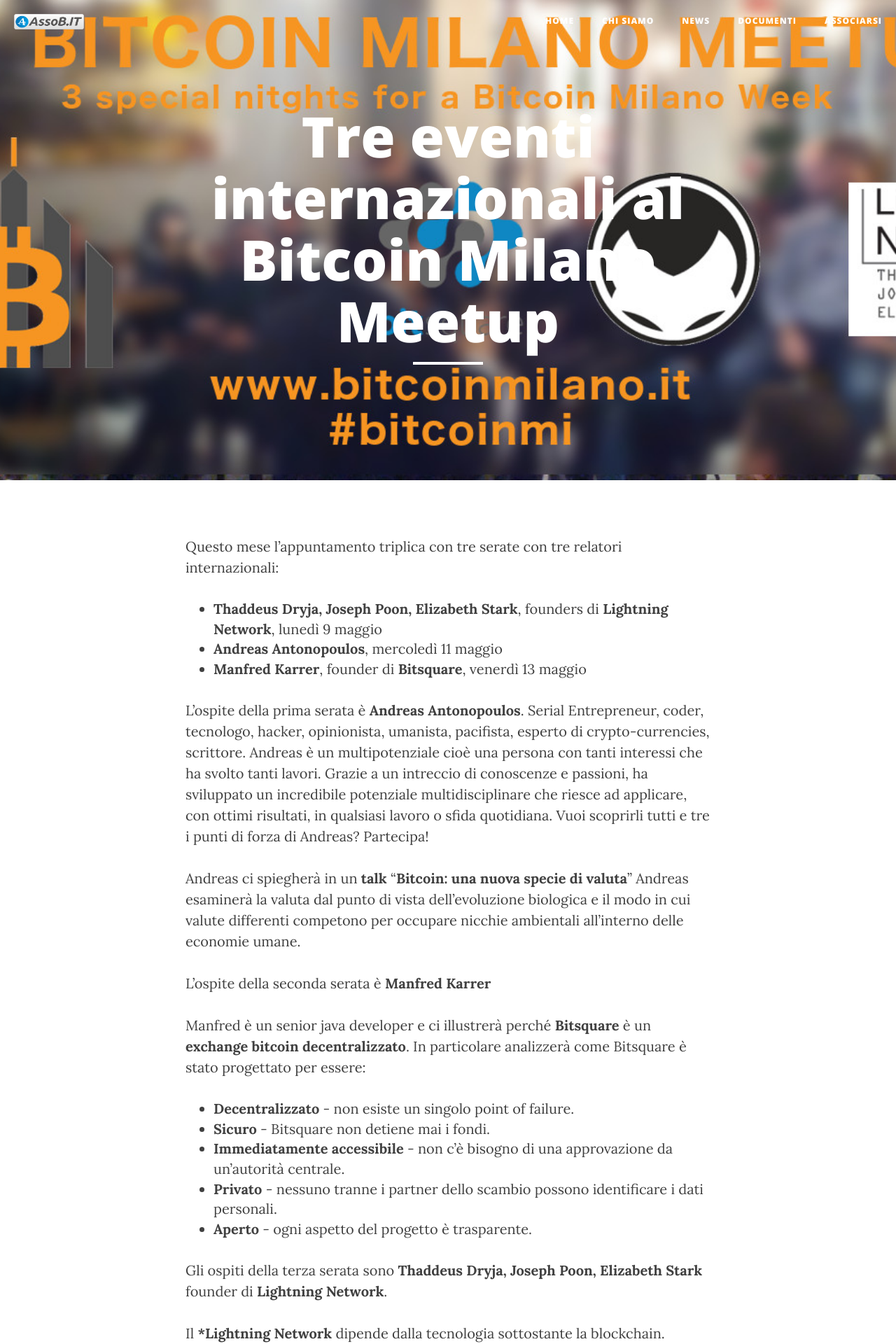
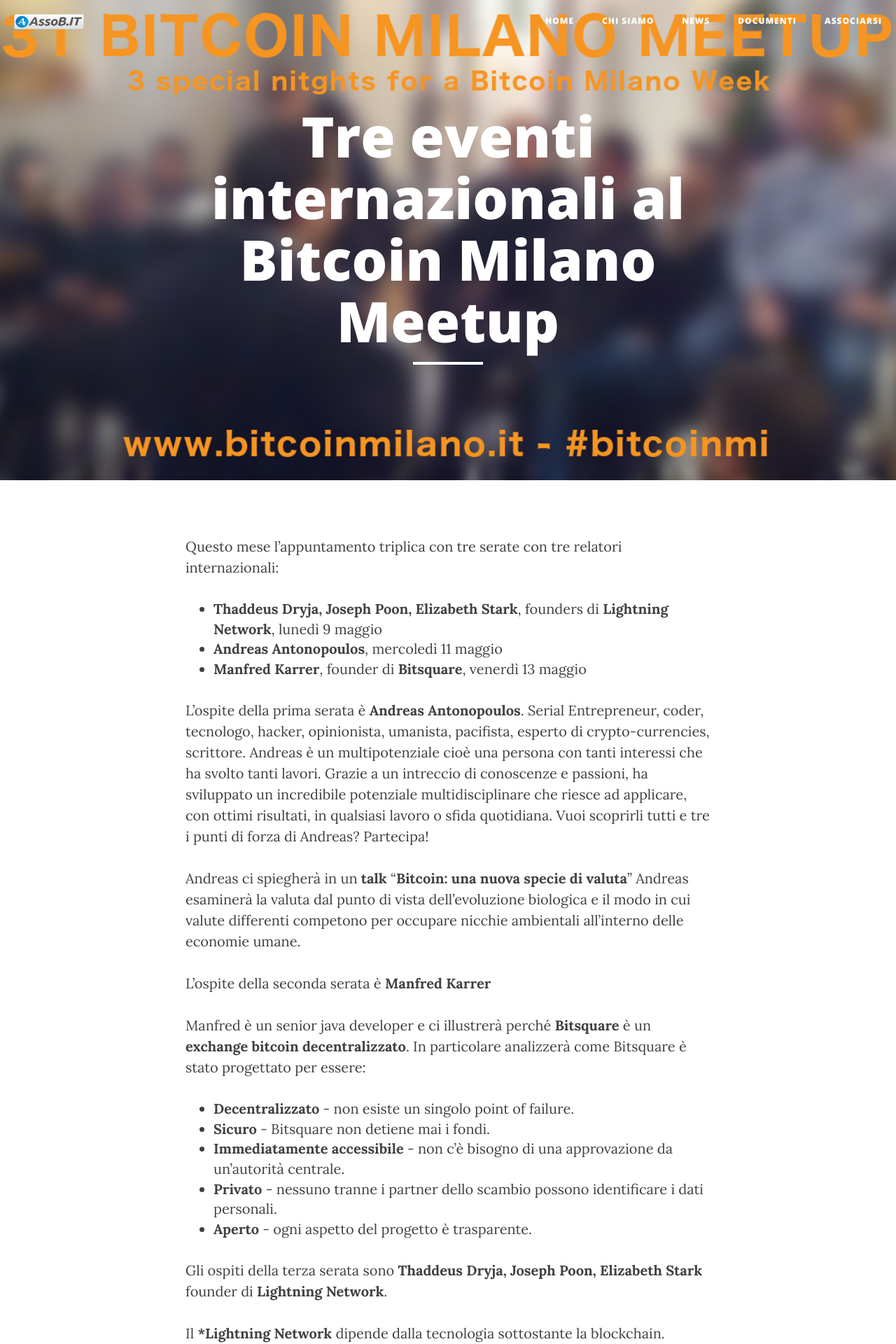
Before and after one commit to assobit/assobit.github.io, a Jekyll site: the page built from _posts/2016-04-29-13:21:18.md, in a window 1280 px wide. Shown: the top 1920 px of the page at 70% size. Built offline with Jekyll 4.4.1, drawn with Linux system fonts in a browser that asks for light colours; nearby versions of some CDN libraries.

Commit message:
sistemazione immagini bitcoin Milano

```diff
--- a/_posts/2016-04-29-13:21:18.md
+++ b/_posts/2016-04-29-13:21:18.md
@@ -1,13 +1,14 @@
 ---
 layout: post
 title: Tre eventi internazionali al Bitcoin Milano Meetup
-img: http://www.assob.it/img/cover_bitcoinmilano_assobit.jpg
-bgimg: /img/cover_bitcoinmilano_assobit.jpg
+img: /img/cover_assobit_bitcoinmilano_mini.jpg
+bgimg: /img/cover_assobit_bitcoinmilano_max.jpg
 membro: Community Bitcoin Milano Meetup
 ruolo: Membri AssoB.it
 ---
 [//]: # Anche a maggio si svolgerà il tradizionale Bitcoin Milano Meetup.
 Questo mese l’appuntamento triplica con tre serate con tre relatori internazionali:
+
 - **Thaddeus Dryja, Joseph Poon, Elizabeth Stark**, founders di **Lightning Network**, lunedì 9 maggio
 - **Andreas Antonopoulos**, mercoledì 11 maggio
 - **Manfred Karrer**, founder di **Bitsquare**, venerdì 13 maggio
@@ -28,11 +29,12 @@
 
 Manfred è un senior java developer e ci illustrerà perché **Bitsquare** è un **exchange bitcoin decentralizzato**.
 In particolare analizzerà come Bitsquare è stato progettato per essere:
-* **Decentralizzato** - non esiste un singolo point of failure.
-* **Sicuro** - Bitsquare non detiene mai i fondi.
-* **Immediatamente accessibile** - non c'è bisogno di una approvazione da un'autorità centrale.
-* **Privato** - nessuno tranne i partner dello scambio possono identificare i dati personali.
-* **Aperto** - ogni aspetto del progetto è trasparente.
+
+- **Decentralizzato** - non esiste un singolo point of failure.
+- **Sicuro** - Bitsquare non detiene mai i fondi.
+- **Immediatamente accessibile** - non c'è bisogno di una approvazione da un'autorità centrale.
+- **Privato** - nessuno tranne i partner dello scambio possono identificare i dati personali.
+- **Aperto** - ogni aspetto del progetto è trasparente.
 
 Gli ospiti della terza serata sono **Thaddeus Dryja, Joseph Poon, Elizabeth Stark** founder di **Lightning Network**.
 
```
Also changed, not shown: Gemfile.lock, img/cover_assobit_bitcoinmilano_max.jpg (added), img/cover_assobit_bitcoinmilano_mini.jpg (added).
